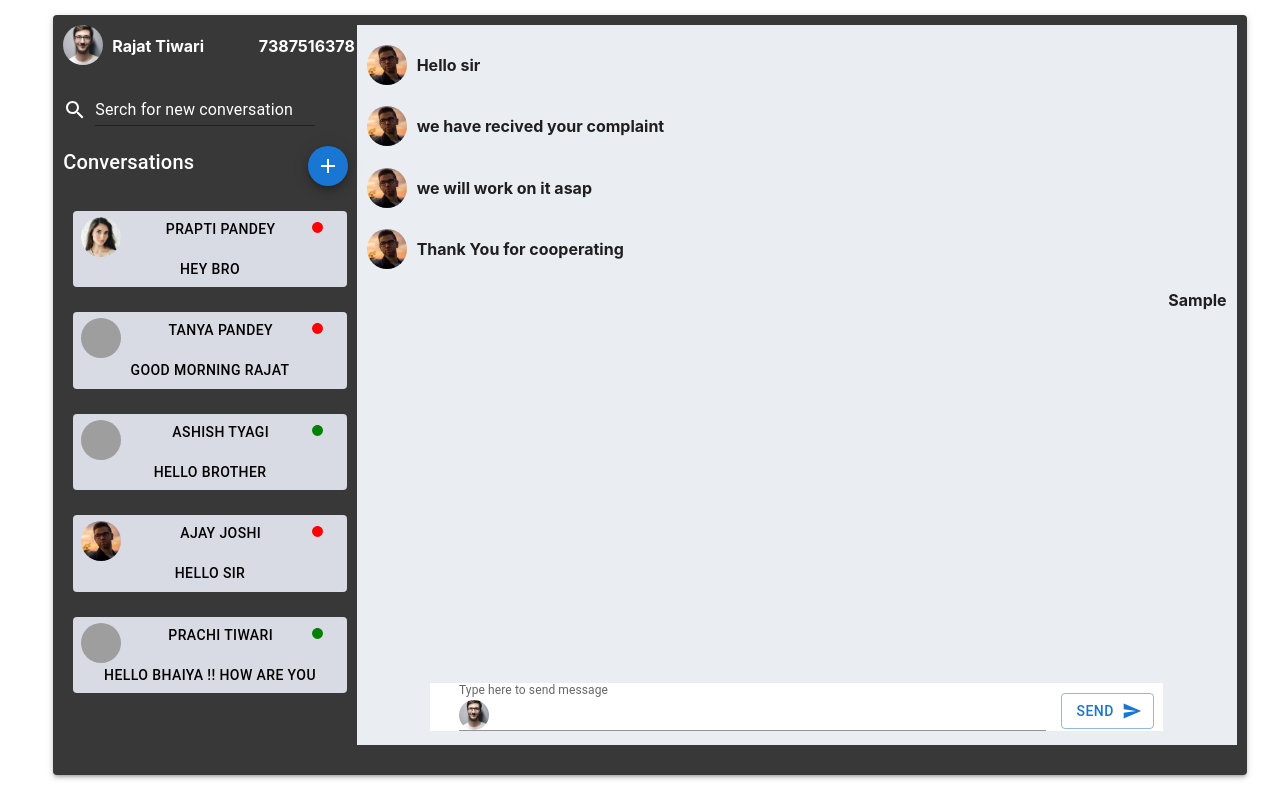
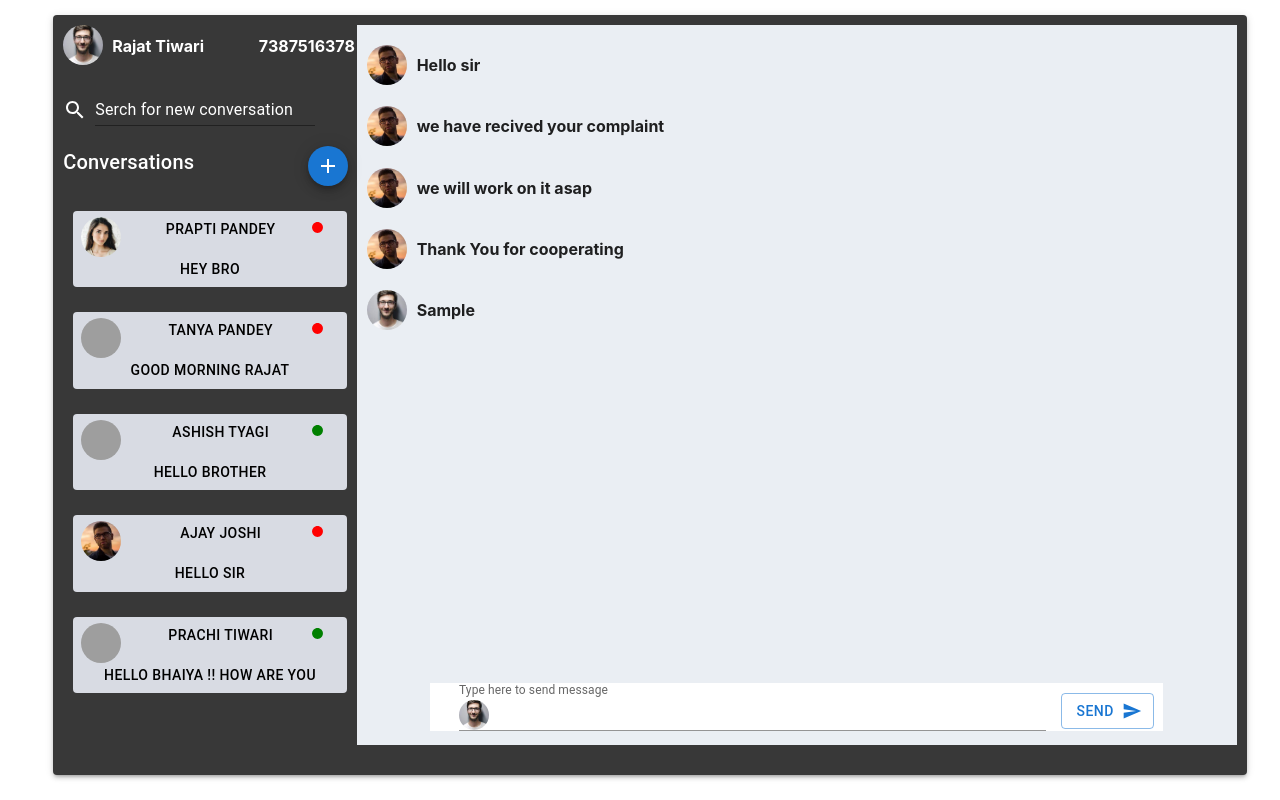
Before and after one commit to Rajattiwari20/React-chat-app, a React (Create React App) app: page /user2 in a window 1280 px wide. Both pictures are taken after typing "Sample" into the empty fields and a click on the button "SEND". Built offline with nearby package versions, Linux system fonts and the light colour scheme; grey boxes are pictures that could not be loaded.

Commit message:
Improve code with useContext hook and added AppContext component

```diff
--- a/src/components/App.js
+++ b/src/components/App.js
@@ -1,17 +1,23 @@
-import  React from 'react';
+import  React, {useState, useEffect} from 'react';
 import { Typography , Grid, Paper} from '@mui/material'
-
 import Conversations from './Conversations'
 import PresentConversations from './PresentConversations'
+// import { createContext } from 'react';
+import AppContext from './AppContext'
+
 function App() {
+
+  const [newMessage , setNewMessage] = useState([])
+
   return (
     <>
+    <AppContext.Provider newMessage = {newMessage} value = {{value1 : setNewMessage ,value2 : newMessage}} >
       <Grid container justifyContent = "center"  >
         <Grid item md = {11} sm = {11} xs = {10} style = {{minHeight : "90vh", marginTop : "15px"}} >
           <Paper elevation={3} style = {{width : "100%" , height : "100%", padding : "10px" ,  backgroundColor:  "#383838"}} >
             <Grid container >
               <Grid item md = {3} sm = {12} xs = {12} >
-              <Conversations/>
+                <Conversations />
               </Grid>
               <Grid item md = {9} sm = {12} xs = {12} >
                 <PresentConversations/>
@@ -20,6 +26,8 @@ function App() {
           </Paper>
         </Grid>
       </Grid>
+    </AppContext.Provider>
+
     </>
   );
 }
--- /dev/null
+++ b/src/components/AppContext.js
@@ -0,0 +1,5 @@
+import { createContext } from 'react';
+
+const AppContext = createContext();
+
+export default AppContext;
--- a/src/components/Conversations.js
+++ b/src/components/Conversations.js
@@ -21,8 +21,7 @@ const useStyles = makeStyles(theme => ({
 }))
 
 
-
-function Conversations() {
+function Conversations(props) {
 
     const classes = useStyles();
     const [showConversationMoldel , setShowConversationMoldel] = useState(false)
--- a/src/components/CurrentConversation.js
+++ b/src/components/CurrentConversation.js
@@ -1,18 +1,22 @@
-import  React, { useState , useEffect} from 'react';
+import  React, { useState , useEffect, useContext} from 'react';
 import { Typography , Grid , Avatar , Box} from '@mui/material'
 import SendNewMessage from './SendNewMessage'
 import NewConversation from './NewConversation'
 import dummyData from '../data'
+import AppContext from '../components/AppContext'
 
 function CurrentConversation(props) {
 
     const {userId} = props
-    console.log("userId ==>" , userId )
     const [data, setdata] = useState()
     const [value , setValue] = useState()
     const [senderMessage , setSenderMessage] = useState()
     const [messages , setMessages] = useState()
-    const [newMessage , setNewMessage] = useState([])
+
+    const appContext = useContext(AppContext)
+    const setNewMessage = appContext.value1
+    const newMessage = appContext.value2
+
 
     useEffect(()=>{
         dummyData.map((data) =>{
@@ -24,13 +28,10 @@ function CurrentConversation(props) {
         })
     }, [])
 
-    // console.log("messages ==>" , messages)
-
-        const handelClick = () =>{
-            // console.log("senderMessage ==> " , senderMessage)
-            setNewMessage([...newMessage , senderMessage])
-            setValue('')
-        }
+    const handelClick = () =>{
+        setNewMessage([...newMessage , senderMessage])
+        setValue('')
+    }
 
     return (
       <>
@@ -56,6 +57,7 @@ function CurrentConversation(props) {
                                         </Grid>
                                         </Grid>
                                     )
+
                                 } )
 
                                 }
@@ -63,11 +65,19 @@ function CurrentConversation(props) {
                              )
                          })
                     }
+
                     {
                          newMessage.map((message , index) =>{
                              return(
                                  <>
-                                <h4 key ={index} style ={{marginLeft: "10px" , marginTop : "10px" , textAlign : "right"}} >{message} </h4>
+                                 <Grid container style ={{marginTop : "10px" }}  >
+                                <Grid item md ={0}>
+                                    <Avatar alt="Pic" src= {data.photo} />
+                                </Grid>
+                                <Grid item md ={10}>
+                                <h4 key ={index} style ={{marginLeft: "10px" , marginTop : "10px" }} >{message} </h4>
+                                </Grid>
+                                </Grid>
                                 </>
                              )
                          })
--- a/src/components/HistoryChats.js
+++ b/src/components/HistoryChats.js
@@ -1,10 +1,10 @@
-import  React , {useState, useEffect}from 'react';
+import  React , {useState, useEffect, useContext}from 'react';
 import { makeStyles } from '@mui/styles';
+import {useHistory} from 'react-router-dom'
 import { Typography , Grid, Avatar, Button} from '@mui/material'
 import dummyData from '../data'
 import CircleRoundedIcon from '@mui/icons-material/CircleRounded';
-import {useHistory} from 'react-router-dom'
-
+import AppContext from '../components/AppContext'
 
 const useStyles = makeStyles(theme => ({
 
@@ -22,7 +22,12 @@ const useStyles = makeStyles(theme => ({
 }))
 
 function HistoryChats(props) {
+
     const classes = useStyles();
+
+    const appContext = useContext(AppContext)
+    const setNewMessage = appContext.value1
+
     const {searchString} = props
     const [messages , setMessages] = useState()
     let history = useHistory()
@@ -36,6 +41,7 @@ function HistoryChats(props) {
 
     const handelClick = (path) =>{
         history.push(path)
+        setNewMessage([])
     }
     // console.log("messages ==>" ,messages)
     // console.log("searchString===>" , searchString)
--- a/src/components/SendNewMessage.js
+++ b/src/components/SendNewMessage.js
@@ -10,8 +10,6 @@ function SendNewMessage(props) {
             value ,
             setValue,
             userData} = props
-
-            console.log("userData" , userData)
 
     const handelChange = (e) =>{
         var newMessage = e.target.value
```
Also changed, not shown: src/components/PresentConversations.js (+5 -5 lines), src/data.js. Lines whose indentation alone changed are shown as unchanged.
